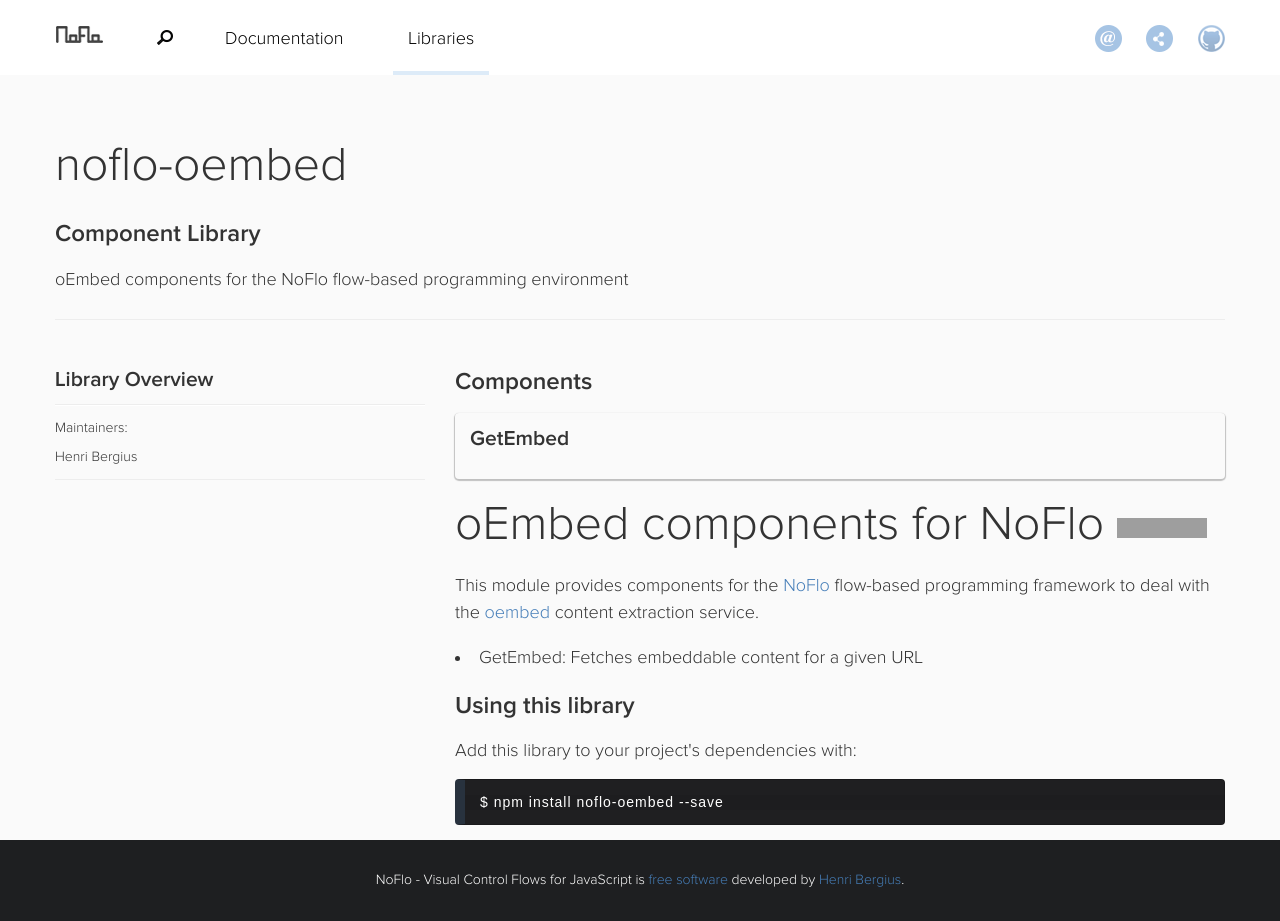
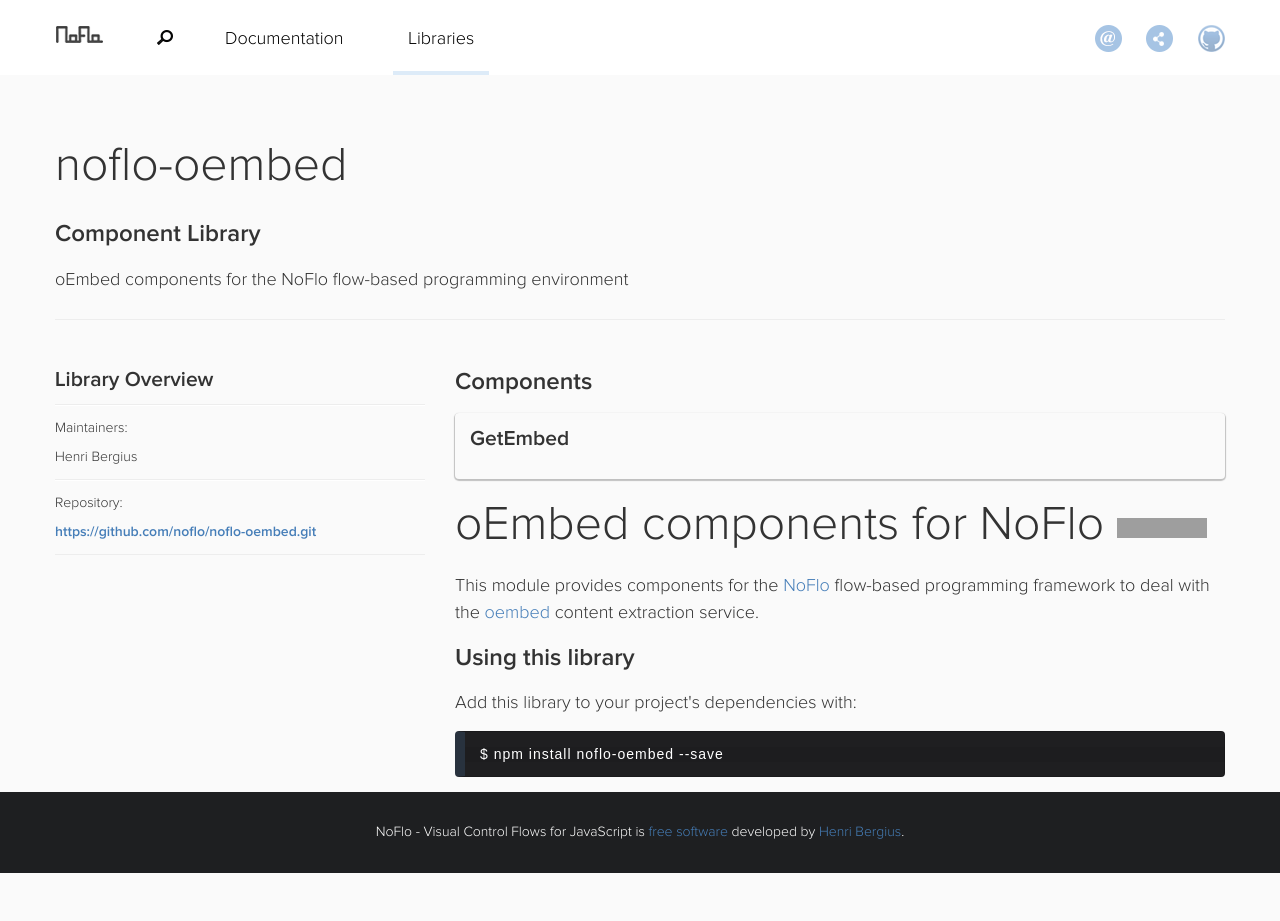
Before and after one commit to noflo/noflo.github.io, a Jekyll site: the page built from library/_posts/2013-07-12-noflo-oembed.md, in a window 1280 px wide and 921 px high. Built offline with Jekyll 4.4.1, drawn with Linux system fonts in a browser that asks for light colours; nearby versions of some CDN libraries; Markdown is read by kramdown in place of the engine named in the settings; grey boxes are pictures that could not be loaded.

Commit message:
Updated repo links

```diff
--- a/library/_posts/2013-07-12-noflo-oembed.md
+++ b/library/_posts/2013-07-12-noflo-oembed.md
@@ -3,12 +3,13 @@
   description: "oEmbed components for the NoFlo flow-based programming environment"
   author: "Henri Bergius <henri.bergius@iki.fi>"
   version: "0.0.1"
+  repository:
+    type: "git"
+    url: "https://github.com/noflo/noflo-oembed.git"
   layout: "library"
 
 ---
-oEmbed components for NoFlo [![Build Status](https://secure.travis-ci.org/bergie/noflo-oembed.png?branch=master)](https://travis-ci.org/bergie/noflo-oembed)
+oEmbed components for NoFlo [![Build Status](https://secure.travis-ci.org/noflo/noflo-oembed.png?branch=master)](https://travis-ci.org/noflo/noflo-oembed)
 =========================
 
 This module provides components for the [NoFlo](http://noflojs.org/) flow-based programming framework to deal with the [oembed](http://oembed.com/) content extraction service.
-
-* GetEmbed: Fetches embeddable content for a given URL
```
Also changed, not shown: library/_posts/2013-07-12-noflo-basecamp.md (+4 -1 lines).
